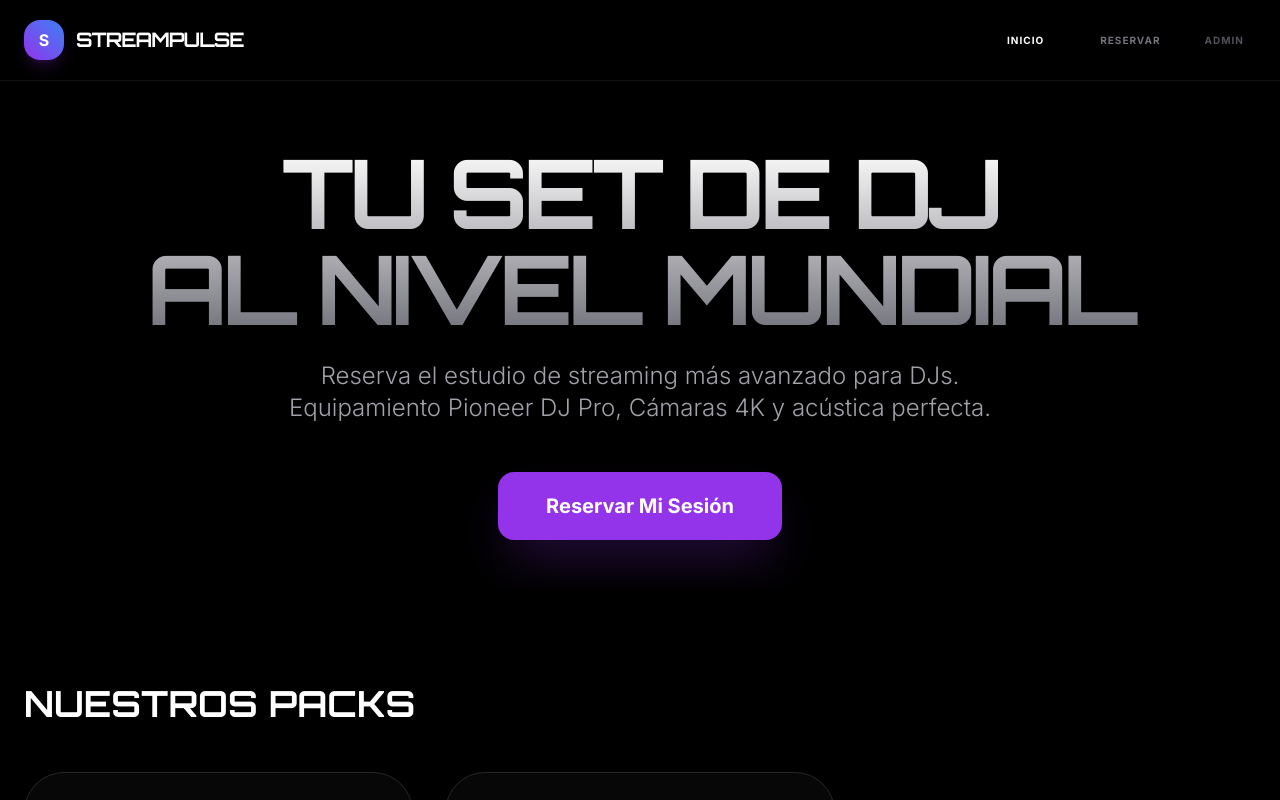
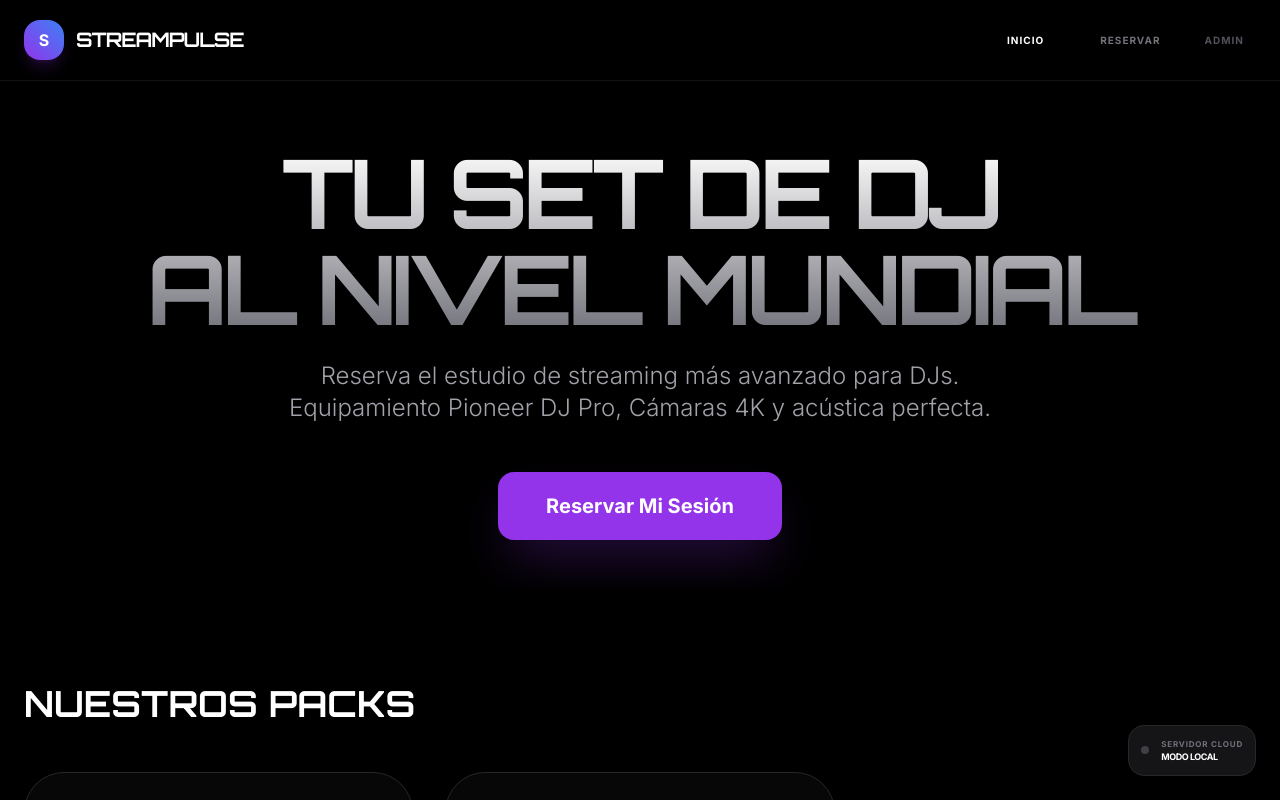
Before and after one commit to Gabichuelo/dgrstudio, a React (Vite) app: page / in a window 1280 px wide. Shown: the top 800 px of the page. Built offline with nearby package versions, Linux system fonts and the light colour scheme.

Commit message:
Update App.tsx

```diff
--- a/App.tsx
+++ b/App.tsx
@@ -13,10 +13,13 @@ const App: React.FC = () => {
   const [bookings, setBookings] = useState<Booking[]>([]);
   const [homeContent, setHomeContent] = useState<HomeContent>(INITIAL_HOME_CONTENT);
   const [isSyncing, setIsSyncing] = useState(false);
+  const [serverStatus, setServerStatus] = useState<'online' | 'offline' | 'idle'>('idle');
 
-  // Sincronización con el servidor remoto
   const syncWithServer = useCallback(async (action: 'fetch' | 'push', data?: any) => {
-    if (!homeContent.apiUrl) return null;
+    if (!homeContent.apiUrl) {
+      setServerStatus('idle');
+      return null;
+    }
 
     setIsSyncing(true);
     try {
@@ -30,26 +33,29 @@ const App: React.FC = () => {
       if (response.ok) {
         const result = await response.json();
         if (action === 'fetch' && result) {
-          if (result.packs) setPacks(result.packs);
+          if (result.packs?.length > 0) setPacks(result.packs);
           if (result.bookings) setBookings(result.bookings);
-          if (result.homeContent) setHomeContent(result.homeContent);
+          if (result.homeContent?.studioName) setHomeContent(result.homeContent);
         }
+        setServerStatus('online');
         return result;
+      } else {
+        setServerStatus('offline');
       }
     } catch (e) {
-      console.warn("Servidor no disponible. Trabajando en modo local.");
+      setServerStatus('offline');
+      console.warn("Servidor no disponible.");
     } finally {
       setIsSyncing(false);
     }
     return null;
   }, [homeContent.apiUrl]);
 
-  // Cargar datos al inicio
   useEffect(() => {
     const load = async () => {
-      const savedPacks = localStorage.getItem('streampulse_packs');
-      const savedBookings = localStorage.getItem('streampulse_bookings');
-      const savedHome = localStorage.getItem('streampulse_home');
+      const savedPacks = localStorage.getItem('dj_packs');
+      const savedBookings = localStorage.getItem('dj_bookings');
+      const savedHome = localStorage.getItem('dj_home');
 
       if (savedPacks) setPacks(JSON.parse(savedPacks));
       if (savedBookings) setBookings(JSON.parse(savedBookings));
@@ -60,11 +66,10 @@ const App: React.FC = () => {
     load();
   }, [syncWithServer]);
 
-  // Guardar en LocalStorage cada vez que algo cambie
   useEffect(() => {
-    localStorage.setItem('streampulse_packs', JSON.stringify(packs));
-    localStorage.setItem('streampulse_bookings', JSON.stringify(bookings));
-    localStorage.setItem('streampulse_home', JSON.stringify(homeContent));
+    localStorage.setItem('dj_packs', JSON.stringify(packs));
+    localStorage.setItem('dj_bookings', JSON.stringify(bookings));
+    localStorage.setItem('dj_home', JSON.stringify(homeContent));
   }, [packs, bookings, homeContent]);
 
   const handleAddBooking = async (newBooking: Booking) => {
@@ -72,19 +77,26 @@ const App: React.FC = () => {
     setBookings(updated);
     await syncWithServer('push', { bookings: updated });
     setView('home');
-    alert("¡Reserva guardada con éxito!");
   };
 
   return (
     <div className="min-h-screen bg-black text-white selection:bg-purple-600">
       <Navbar currentView={view} setView={setView} homeContent={homeContent} />
 
-      {isSyncing && (
-        <div className="fixed bottom-8 right-8 z-[100] flex items-center gap-2 bg-zinc-900 border border-zinc-800 px-4 py-2 rounded-full shadow-2xl">
-          <div className="w-1.5 h-1.5 bg-purple-500 rounded-full animate-ping"></div>
-          <span className="text-[9px] font-black uppercase tracking-widest text-zinc-400">Sync...</span>
+      {/* Indicador de Estado del Servidor */}
+      <div className="fixed bottom-6 right-6 z-[100] flex items-center gap-3 bg-zinc-900/90 border border-zinc-800 p-3 rounded-2xl shadow-2xl backdrop-blur-xl">
+        <div className={`w-2 h-2 rounded-full ${
+          serverStatus === 'online' ? 'bg-green-500 shadow-[0_0_10px_rgba(34,197,94,0.5)]' :
+          serverStatus === 'offline' ? 'bg-red-500 animate-pulse' : 'bg-zinc-700'
+        }`}></div>
+        <div className="flex flex-col">
+          <span className="text-[8px] font-black uppercase tracking-widest text-zinc-500">Servidor Cloud</span>
+          <span className="text-[9px] font-bold uppercase tracking-tighter">
+            {serverStatus === 'online' ? 'Conectado' : serverStatus === 'offline' ? 'Desconectado' : 'Modo Local'}
+          </span>
         </div>
-      )}
+        {isSyncing && <div className="ml-2 w-4 h-4 border-2 border-purple-500 border-t-transparent rounded-full animate-spin"></div>}
+      </div>
 
       <main className="pt-24 pb-12 px-6 max-w-7xl mx-auto">
         {view === 'home' && <HomeView onBookNow={() => setView('booking')} packs={packs} content={homeContent} />}
```
